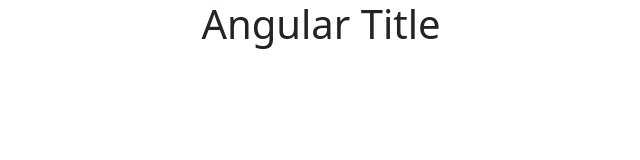
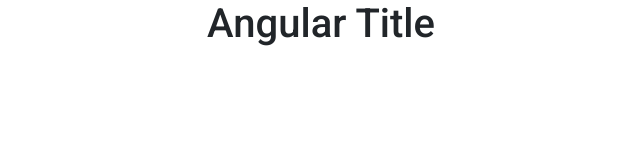
Before and after one commit to developwizard/frontend-employee-management-system, an Angular app: page / in a window 1280 px wide. Shown: the top 160 px of the page, without its empty margins (319-959 px from the left). Built offline with nearby package versions, Linux system fonts and the light colour scheme.

Commit message:
Added angular material library to project

```diff
--- a/angular.json
+++ b/angular.json
@@ -25,6 +25,7 @@
               "src/assets"
             ],
             "styles": [
+              "@angular/material/prebuilt-themes/indigo-pink.css",
               "node_modules/bootstrap/scss/bootstrap.scss",
               "src/styles.css"
             ],
@@ -88,6 +89,7 @@
               "src/assets"
             ],
             "styles": [
+              "@angular/material/prebuilt-themes/indigo-pink.css",
               "src/styles.css"
             ],
             "scripts": []
--- a/package.json
+++ b/package.json
@@ -11,10 +11,12 @@
   "private": true,
   "dependencies": {
     "@angular/animations": "^15.1.0",
+    "@angular/cdk": "^15.2.9",
     "@angular/common": "^15.1.0",
     "@angular/compiler": "^15.1.0",
     "@angular/core": "^15.1.0",
     "@angular/forms": "^15.1.0",
+    "@angular/material": "^15.2.9",
     "@angular/platform-browser": "^15.1.0",
     "@angular/platform-browser-dynamic": "^15.1.0",
     "@angular/router": "^15.1.0",
--- a/src/index.html
+++ b/src/index.html
@@ -6,6 +6,9 @@
   <base href="/">
   <meta name="viewport" content="width=device-width, initial-scale=1">
   <link rel="icon" type="image/x-icon" href="favicon.ico">
+  <link rel="preconnect" href="https://fonts.gstatic.com">
+  <link href="https://fonts.googleapis.com/css2?family=Roboto:wght@300;400;500&display=swap" rel="stylesheet">
+  <link href="https://fonts.googleapis.com/icon?family=Material+Icons" rel="stylesheet">
 </head>
 <body>
   <app-root></app-root>
--- a/src/styles.css
+++ b/src/styles.css
@@ -1 +1,4 @@
 /* You can add global styles to this file, and also import other style files */
+
+html, body { height: 100%; }
+body { margin: 0; font-family: Roboto, "Helvetica Neue", sans-serif; }
```
Also changed, not shown: src/app/app.module.ts (+10 -5 lines).
